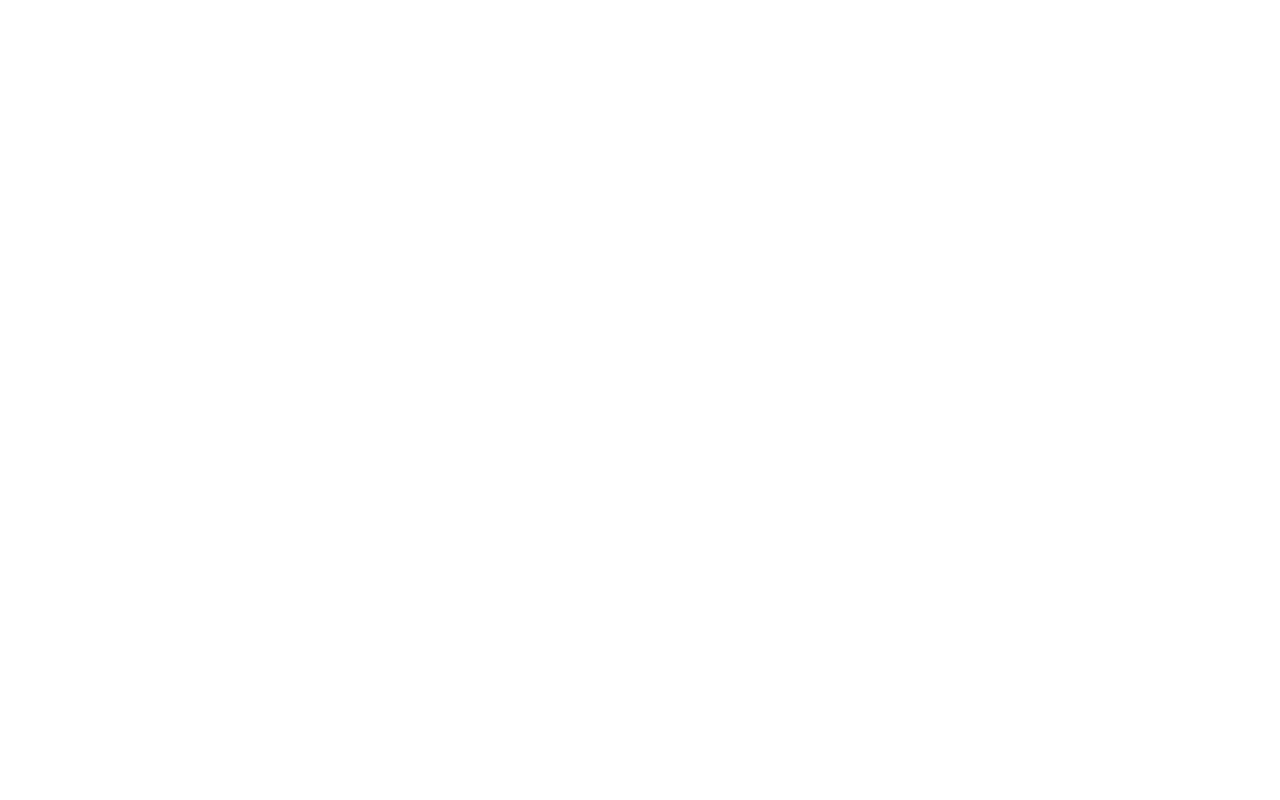
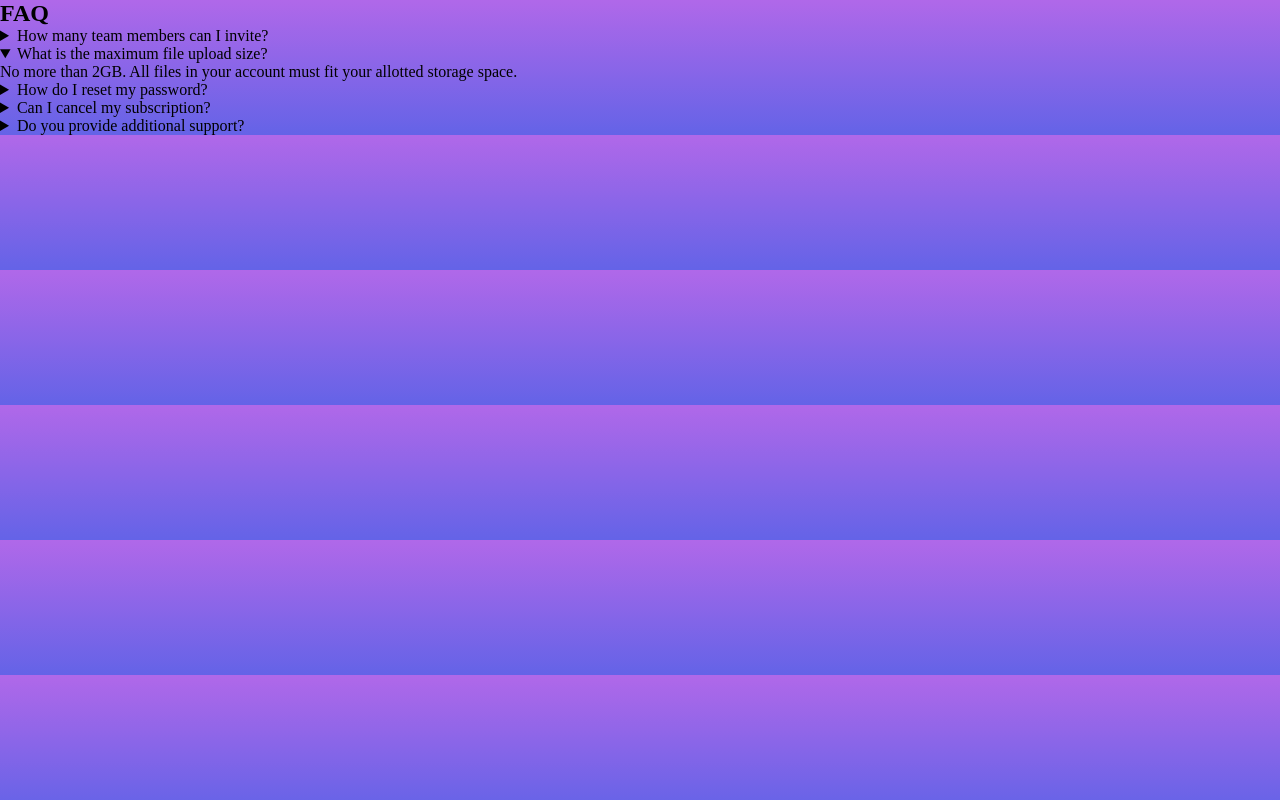
Before and after one commit to mariamgeja/miniature-funicular, a plain HTML site: page index.html in a window 1280 px wide. Drawn offline with Linux system fonts and the light colour scheme.

Commit message:
created base to style(?)

```diff
--- a/index.html
+++ b/index.html
@@ -4,8 +4,50 @@
 	<meta charset="utf-8">
 	<meta name="viewport" content="width=device-width, initial-scale=1">
 	<title>lesson4</title>
+	<link rel="stylesheet" type="text/css" href="style.css">
 </head>
 <body>
 
+	<main>
+		<section id="FAQ">
+			<h1>FAQ</h1>
+
+			<details class="question1">
+				<summary>How many team members can I invite?
+
+				</summary>
+				<p>No more than 2GB. All files in your account must fit your allotted storage space.</p>
+			</details>
+
+			<details class="question2"  open>
+				<summary>What is the maximum file upload size?</summary>
+				<p>No more than 2GB. All files in your account must fit your allotted storage space.</p>
+			</details>
+
+			<details class="question3">
+				<summary>How do I reset my password?</summary>
+				<p>No more than 2GB. All files in your account must fit your allotted storage space.</p>
+			</details>
+
+			<details class="question4">
+				<summary>Can I cancel my subscription?</summary>
+				<p>No more than 2GB. All files in your account must fit your allotted storage space.</p>
+			</details>
+
+			<details class="question5">
+				<summary>Do you provide additional support?</summary>
+				<p>No more than 2GB. All files in your account must fit your allotted storage space.</p>
+			</details>
+
+
+
+		</section>
+
+
+
+
+
+	</main>
+
 </body>
 </html>
--- a/style.css
+++ b/style.css
@@ -1,4 +1,10 @@
-a{
-	text-decoration: none;
+*{
+	margin: 0;
+	padding: 0;
+	box-sizing: border-box;
+}
 
-}
+ body{
+background:linear-gradient(#B068E9,#6463E7);
+
+ }
```
